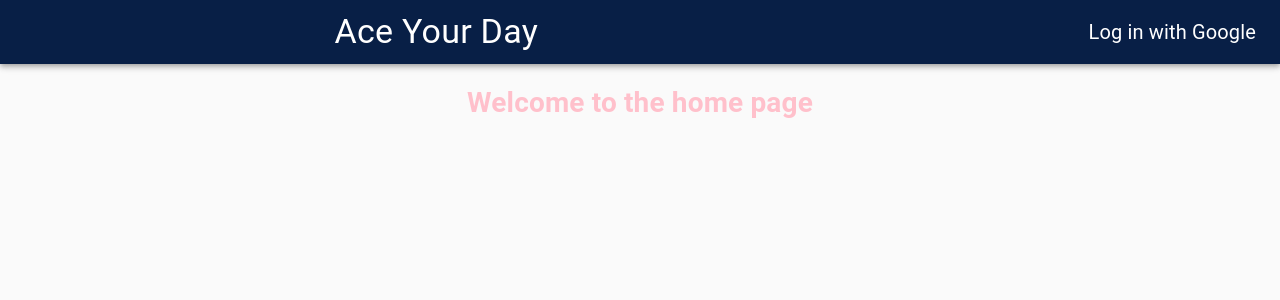
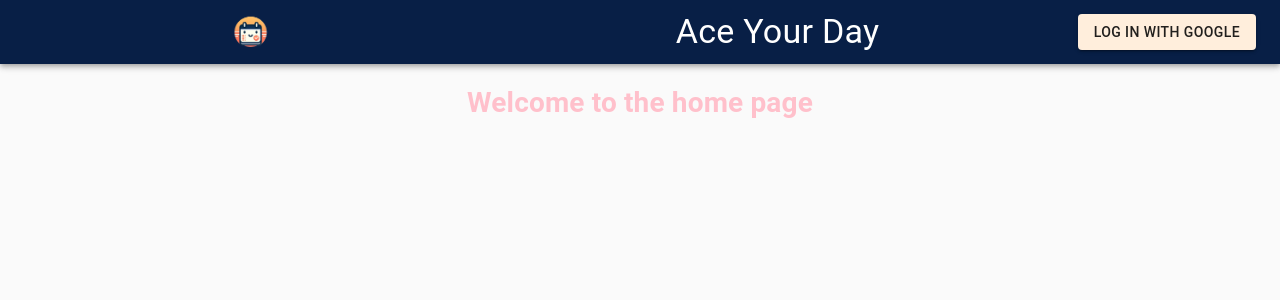
Before and after one commit to cbrxyz/ace-your-day, a React (Create React App) app in the folder ace-your-day/: page / in a window 1280 px wide. Shown: the top 300 px of the page. Built offline with nearby package versions, Linux system fonts and the light colour scheme.

Commit message:
added logo

```diff
--- a/ace-your-day/src/components/navbar.js
+++ b/ace-your-day/src/components/navbar.js
@@ -5,30 +5,39 @@ import {
   CssBaseline,
   Typography,
   makeStyles,
+  Button
 } from "@material-ui/core";
 import { Link } from "react-router-dom";
+import logo from "./images/Logo.png";
+
 
 const useStyles = makeStyles((theme) => ({
   appBar: {
     backgroundColor: "#081F46",
   },
+  toolbar: {
+    display: "flex",
+    justifyContent: "space-between",
+    alignItems: "center",
+  },
   navlinks: {
-    marginLeft: theme.spacing(10),
+    marginLeft: "auto",
     display: "flex",
   },
  logo: {
     flexGrow: "1",
+    height: "auto",
     cursor: "pointer",
   },
   link: {
     textDecoration: "none",
-    color: "white",
+    color: "black",
     fontSize: "20px",
-    marginLeft: theme.spacing(20),
-    "&:hover": {
-      color: "yellow",
-      borderBottom: "1px solid white",
-    },
+    marginLeft: "auto",
+    backgroundColor: "#FFEEDC",
+  },
+  button: {
+    backgroundColor: "#FFEEDC",
   },
 }));
 
@@ -38,15 +47,22 @@ function Navbar() {
   return (
     <AppBar position="static" className={classes.appBar}>
       <CssBaseline />
-      <Toolbar>
+      <Toolbar className={classes.toolbar}>
+        <Typography variant="h4" className={classes.logo}>
+          <img src={logo} alt="Logo" height="40" />
+        </Typography>
         <Typography variant="h4" className={classes.logo}>
           Ace Your Day
         </Typography>
-          <div className={classes.navlinks}>
-            <Link to="/calendar" className={classes.link}>
-              Log in with Google
-            </Link>
-          </div>
+        <div className={classes.buttonWrapper}>
+          <Button
+            variant="contained"
+            component={Link}
+            to="/calendar"
+            className={classes.button}>
+            Log in with Google
+          </Button>
+        </div>
       </Toolbar>
     </AppBar>
   );
```
